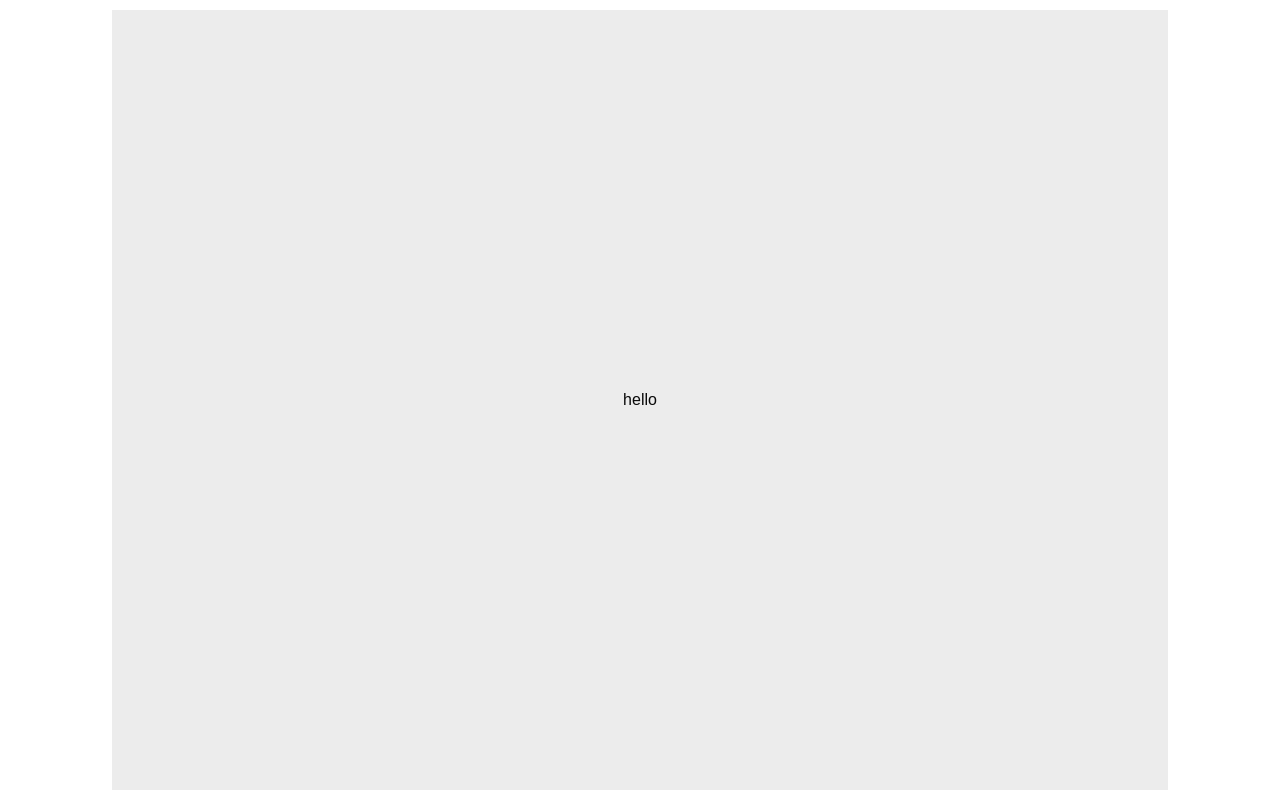
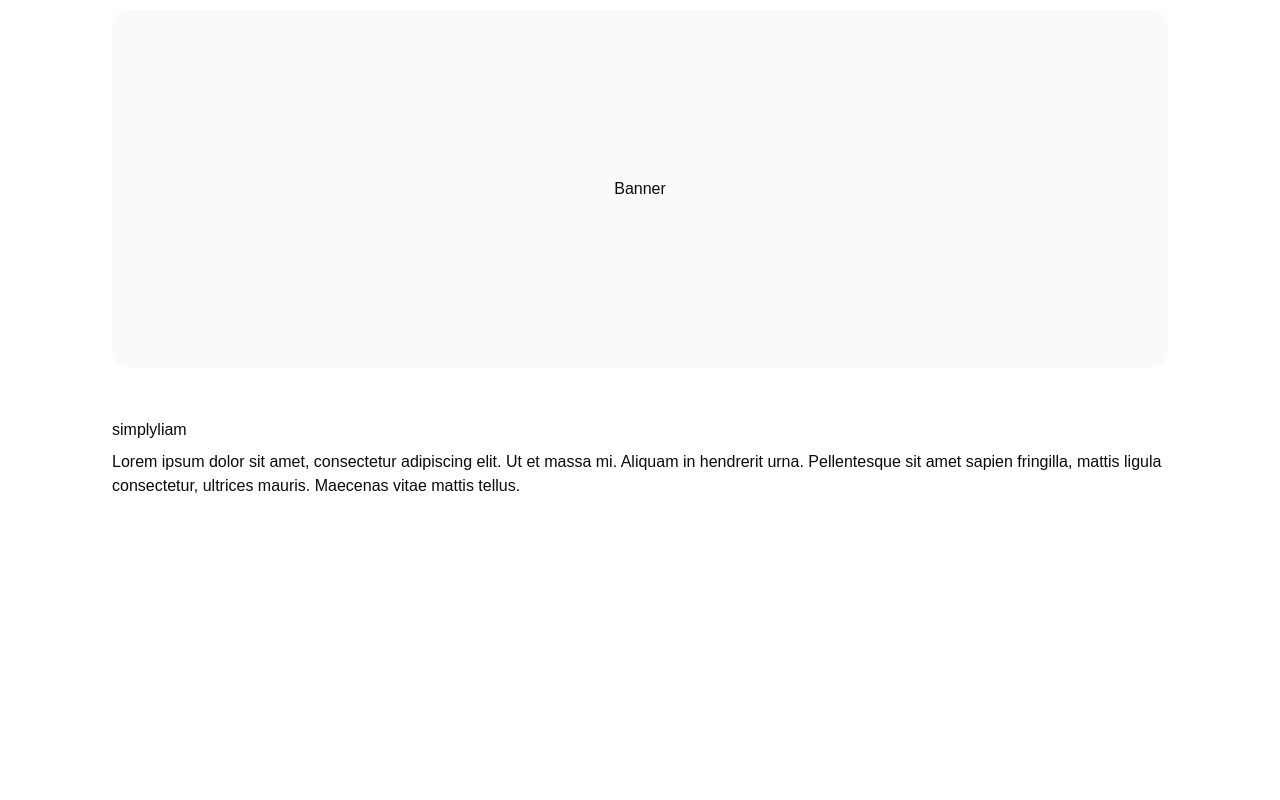
Before and after one commit to simplyyliam/simplyliam, a React (Vite) app: page / in a window 1280 px wide. Built offline with nearby package versions, Linux system fonts and the light colour scheme.

Commit message:
feat: Build main page with banner and about sections

```diff
--- /dev/null
+++ b/src/features/main/components/About.tsx
@@ -0,0 +1,10 @@
+export const About = () => {
+  return (
+    <div className="flex flex-col gap-2">
+      <div className="flex items-center gap-2">
+        <h1>simplyliam</h1>
+      </div>
+      <p>Lorem ipsum dolor sit amet, consectetur adipiscing elit. Ut et massa mi. Aliquam in hendrerit urna. Pellentesque sit amet sapien fringilla, mattis ligula consectetur, ultrices mauris. Maecenas vitae mattis tellus. </p>
+    </div>
+  )
+}
--- /dev/null
+++ b/src/features/main/components/index.ts
@@ -0,0 +1 @@
+export { About } from "./About";
--- a/src/pages/standalone/main/page.tsx
+++ b/src/pages/standalone/main/page.tsx
@@ -1,8 +1,12 @@
+import { About } from "@/features/main/components";
+import { Banner } from "@/widgets/banner";
+
 export default function Main() {
   return (
     <main className="flex min-h-dvh w-full justify-center sm:px-6 sm:py-2.5 md:px-10 lg:px-16">
-      <div className="flex items-center justify-center min-h-0 w-full max-w-264 flex-1 bg-[#ECECEC]" >
-        hello
+      <div className="flex flex-col items-start min-h-0 w-full max-w-264 flex-1 gap-12.5" >
+        <Banner />
+        <About/>
       </div>
     </main>
   );
--- /dev/null
+++ b/src/widgets/banner/components/banner.tsx
@@ -0,0 +1,7 @@
+export const Banner = () => {
+  return (
+    <div className="flex h-89.5 w-full shrink-0 items-center justify-center rounded-2xl bg-neutral-50">
+      Banner
+    </div>
+  );
+};
--- /dev/null
+++ b/src/widgets/banner/index.ts
@@ -0,0 +1 @@
+export { Banner } from "./components/banner"
```
